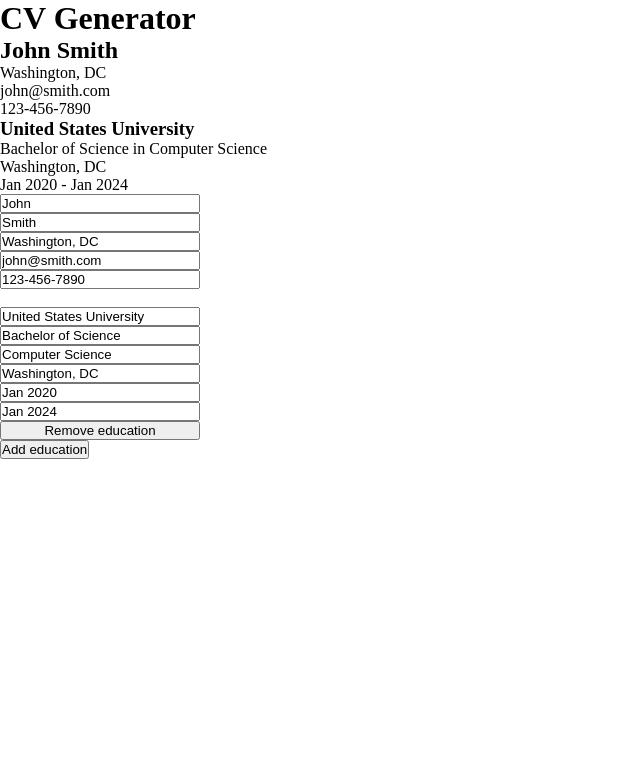
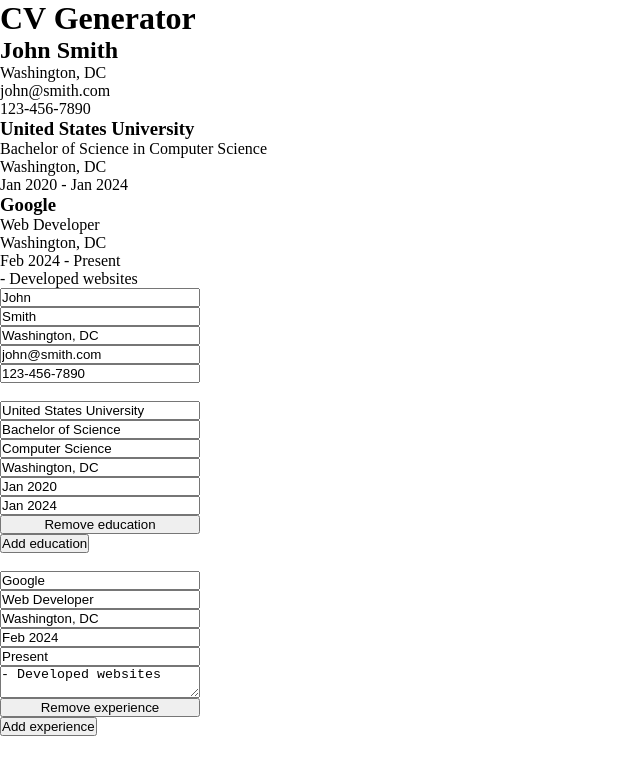
Before and after one commit to robsassack/cv-generator, a React (Vite) app: page / in a window 1280 px wide. Shown: the top 774 px of the page, without its empty margins (0-640 px from the left). Built offline with nearby package versions, Linux system fonts and the light colour scheme.

Commit message:
Added experience form

```diff
--- a/src/App.css
+++ b/src/App.css
@@ -4,11 +4,15 @@
   box-sizing: border-box;
 }
 
-.general, .education {
+.general, .education, .experience {
   width: 200px;
 }
 
-.general--form, .education--form {
+.general--form, .education--form, .experience--form {
   display: flex;
   flex-direction: column;
 }
+
+.display--exp-desc {
+  white-space: pre-line;
+}
--- a/src/App.jsx
+++ b/src/App.jsx
@@ -2,41 +2,60 @@ import React from "react";
 import Display from "./components/Display";
 import General from "./components/General";
 import Education from "./components/Education";
+import Experience from "./components/Experience";
 import "./App.css";
 
 class App extends React.Component {
   constructor() {
     super();
     this.state = {
-      firstName: 'John',
-      lastName: 'Smith',
-      location: 'Washington, DC',
-      email: 'john@smith.com',
-      phone: '123-456-7890',
+      firstName: "John",
+      lastName: "Smith",
+      location: "Washington, DC",
+      email: "john@smith.com",
+      phone: "123-456-7890",
       education: [
         {
-          school: 'United States University',
-          degree: 'Bachelor of Science',
-          major: 'Computer Science',
-          location: 'Washington, DC',
-          start: 'Jan 2020',
-          end: 'Jan 2024',
+          school: "United States University",
+          degree: "Bachelor of Science",
+          major: "Computer Science",
+          location: "Washington, DC",
+          start: "Jan 2020",
+          end: "Jan 2024",
         },
-      ]
-    }
+      ],
+      experience: [
+        {
+          company: "Google",
+          title: "Web Developer",
+          location: "Washington, DC",
+          start: "Feb 2024",
+          end: "Present",
+          description: '- Developed websites',
+        },
+      ],
+    };
   }
 
   handleGeneral = (event) => {
     const { name, value } = event.target;
     this.setState({ [name]: value });
-  }
+  };
 
   handleEducation = (event, index) => {
     const { name, value } = event.target;
     const education = this.state.education;
     education[index][name] = value;
     this.setState({ education });
-  }
+  };
+
+  handleExperience = (event, index) => {
+    const { name, value } = event.target;
+    console.log(value);
+    const experience = this.state.experience;
+    experience[index][name] = value;
+    this.setState({ experience });
+  };
 
   addEducation = () => {
     this.setState((prevState) => {
@@ -44,33 +63,55 @@ class App extends React.Component {
         education: [
           ...prevState.education,
           {
-            school: '',
-            degree: '',
-            major: '',
-            location: '',
-            start: '',
-            end: '',
-          }
-        ]
-      }
+            school: "",
+            degree: "",
+            major: "",
+            location: "",
+            start: "",
+            end: "",
+          },
+        ],
+      };
     });
-  }
+  };
 
   removeEducation = (index) => {
     const education = this.state.education;
     education.splice(index, 1);
     this.setState({ education });
-  }
+  };
+
+  addExperience = () => {
+    this.setState((prevState) => {
+      return {
+        experience: [
+          ...prevState.experience,
+          {
+            company: "",
+            title: "",
+            location: "",
+            start: "",
+            end: "",
+            description: "",
+          },
+        ],
+      };
+    });
+  };
+
+  removeExperience = (index) => {
+    const experience = this.state.experience;
+    experience.splice(index, 1);
+    this.setState({ experience });
+  };
 
   render() {
-    return <div className='App'>
+    return (
+      <div className='App'>
         <div className='App--header'>
           <h1>CV Generator</h1>
           <Display info={this.state} />
-        <General
-          state={this.state}
-          handleGeneral={this.handleGeneral}
-        />
+          <General state={this.state} handleGeneral={this.handleGeneral} />
           <br />
           <Education
             state={this.state}
@@ -78,8 +119,16 @@ class App extends React.Component {
             addEducation={this.addEducation}
             removeEducation={this.removeEducation}
           />
+          <br />
+          <Experience
+            state={this.state}
+            handleExperience={this.handleExperience}
+            addExperience={this.addExperience}
+            removeExperience={this.removeExperience}
+          />
         </div>
-    </div>;
+      </div>
+    );
   }
 }
 
--- a/src/components/Display.jsx
+++ b/src/components/Display.jsx
@@ -7,11 +7,29 @@ class Display extends React.Component {
       return (
         <div className='display--education' key={nanoid()}>
           <h3>{education.school}</h3>
-          <p>{education.degree} in {education.major}</p>
+          <p>
+            {education.degree} in {education.major}
+          </p>
           <p>{education.location}</p>
           <p>
             {education.start} - {education.end}
           </p>
+        </div>
+      );
+    });
+  };
+
+  displayExperience = () => {
+    return this.props.info.experience.map((experience) => {
+      return (
+        <div className='display--experience' key={nanoid()}>
+          <h3>{experience.company}</h3>
+          <p>{experience.title}</p>
+          <p>{experience.location}</p>
+          <p>
+            {experience.start} - {experience.end}
+          </p>
+          <p className='display--exp-desc'>{experience.description}</p>
         </div>
       );
     });
@@ -29,6 +47,7 @@ class Display extends React.Component {
           <p>{this.props.info.phone}</p>
         </div>
         {this.displayEducation()}
+        {this.displayExperience()}
       </div>
     );
   }
--- /dev/null
+++ b/src/components/Experience.jsx
@@ -0,0 +1,72 @@
+import React from "react";
+
+class Experience extends React.Component {
+  experienceForm = () => {
+    return this.props.state.experience.map((experience, index) => {
+      return (
+        <div className='experience--form' key={index}>
+          {/* title: '',
+            location: '',
+            start: '',
+            end: '',
+            description: '', */}
+          <input
+            type='text'
+            placeholder='Company'
+            name='company'
+            value={experience.company}
+            onChange={(event) => this.props.handleExperience(event, index)}
+          />
+          <input
+            type='text'
+            placeholder='Title'
+            name='title'
+            value={experience.title}
+            onChange={(event) => this.props.handleExperience(event, index)}
+          />
+          <input
+            type='text'
+            placeholder='Location'
+            name='location'
+            value={experience.location}
+            onChange={(event) => this.props.handleExperience(event, index)}
+          />
+          <input
+            type='text'
+            placeholder='Start Date'
+            name='start'
+            value={experience.start}
+            onChange={(event) => this.props.handleExperience(event, index)}
+          />
+          <input
+            type='text'
+            placeholder='End Date'
+            name='end'
+            value={experience.end}
+            onChange={(event) => this.props.handleExperience(event, index)}
+          />
+          <textarea
+            placeholder='Description'
+            name='description'
+            value={experience.description}
+            onChange={(event) => this.props.handleExperience(event, index)}
+          />
+          <button onClick={(index) => this.props.removeExperience(index)}>
+            Remove experience
+          </button>
+        </div>
+      );
+    });
+  };
+
+  render() {
+    return (
+      <div className='experience'>
+        {this.experienceForm()}
+        <button onClick={this.props.addExperience}>Add experience</button>
+      </div>
+    );
+  }
+}
+
+export default Experience;
```
Lines whose indentation alone changed are shown as unchanged.
